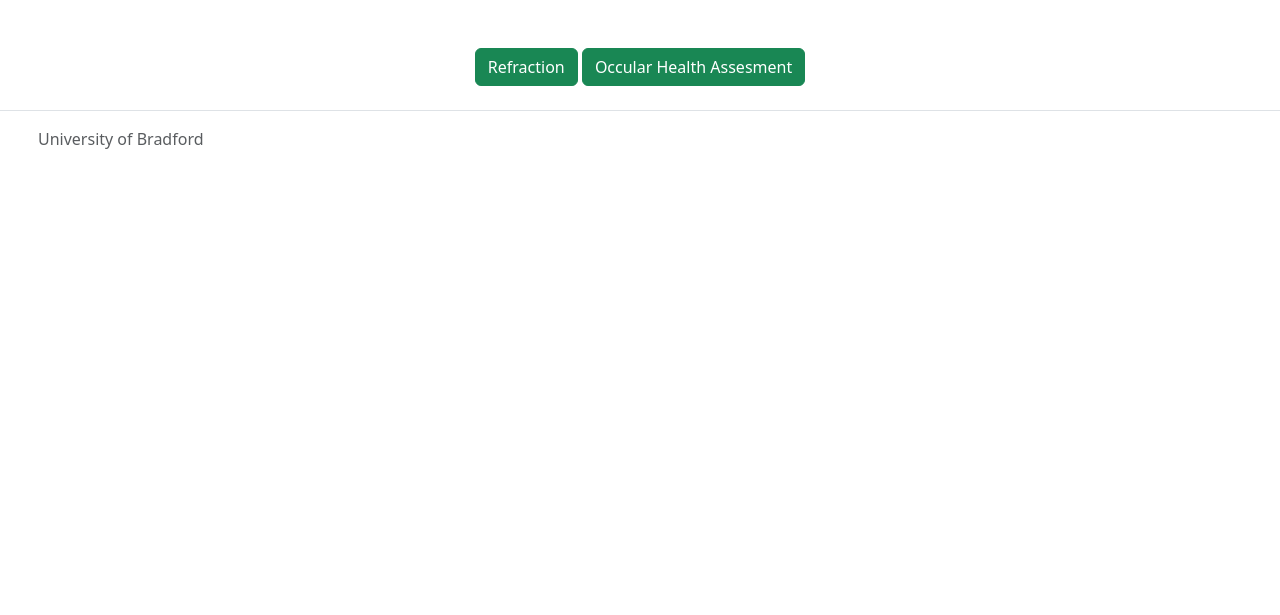
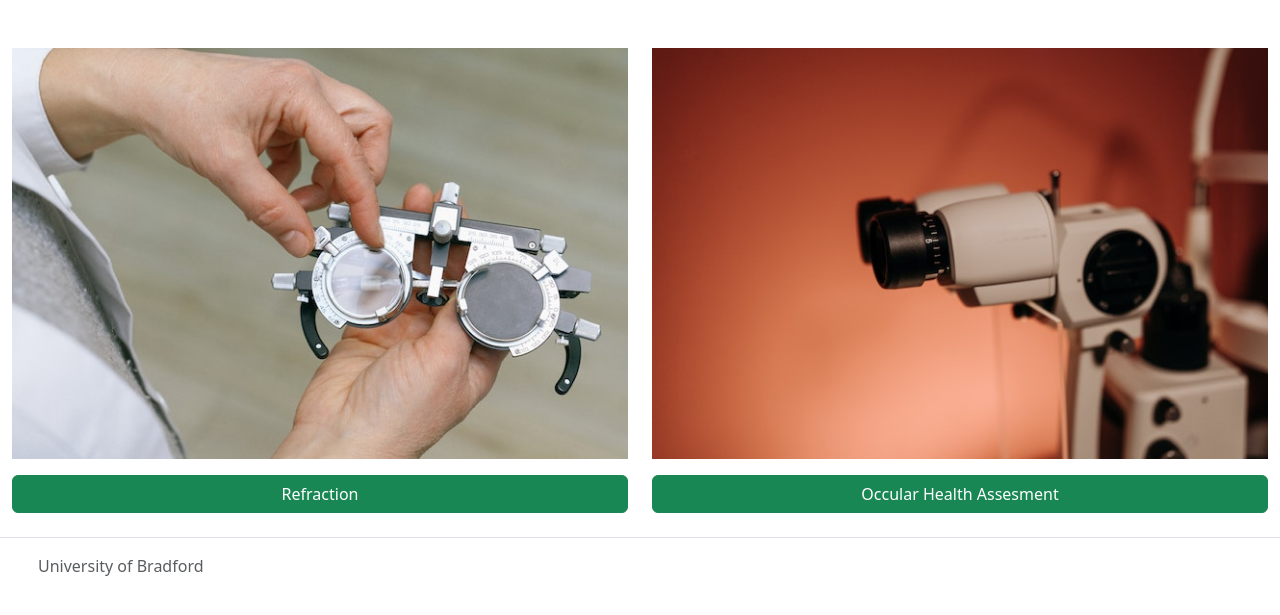
Before and after one commit to louwJohan/optom-eq, a Django app: page /loan/ in a window 1280 px wide. Shown: the part 56-671 px from the top of the page. Run offline with Django 4.2, Linux system fonts and the light colour scheme; some libraries are stand-ins or nearby versions.

Commit message:
Add attributes to forms and images to loan page

```diff
--- a/loan/views.py
+++ b/loan/views.py
@@ -27,6 +27,12 @@ def health(request):
     if request.method == 'POST':
         student = request.POST.get('student')
         room = request.POST.get('room')
-        print(student, room)
+        volk = request.POST.get('volk')
+        ophth = request.POST.get('ophth')
+        anteye = request.POST.get('anteye')
+        posteye = request.POST.get('posteye')
+        focusrod = request.POST.get('focusrod')
+        stand = request.POST.get('stand')
+        print(student, room, volk, ophth, anteye, posteye, focusrod, stand)
     students = Student.objects.all()
     return render(request, 'health.html', {'students': students})
--- a/templates/health.html
+++ b/templates/health.html
@@ -41,7 +41,7 @@
             </div>
             <div class="form-group mb-3">
                 <label name="anteye" for="anteye">Anterior Eye</label>
-                <select id="anteye" class="form-control">
+                <select name="anteye" id="anteye" class="form-control">
                     <option value="1">1</option>
                     <option value="2">2</option>
                     <option value="3">3</option>
--- a/templates/loan.html
+++ b/templates/loan.html
@@ -1,9 +1,15 @@
 {% extends 'base.html' %}
+{% load static %}
 {% block content %}
+
   <div class="row justify-content-center mt-5">
-    <div class="col col-lg-6" >
-      <a class="btn btn-success" href="{% url 'refraction' %}">Refraction</a>
-      <a class="btn btn-success" href="{% url 'health' %}">Occular Health Assesment</a>
+    <div class="col justify-content-center d-grid" >
+      <img src="{% static 'images/ref.jpg'  %}" class="img-fluid" alt="trial frame">
+      <a class="btn btn-success mt-3" href="{% url 'refraction' %}">Refraction</a>
+    </div>
+    <div class="col justify-content-center d-grid">
+      <img src="{% static 'images/slit.jpg'  %}" class="img-fluid" alt="slitlamp">
+      <a class="btn btn-success mt-3" href="{% url 'health' %}">Occular Health Assesment</a>
     </div>
   </div>
 
```
Also changed, not shown: db.sqlite3, static/images/occ.jpg (added), static/images/ref.jpg (added), static/images/slit.jpg (added).
